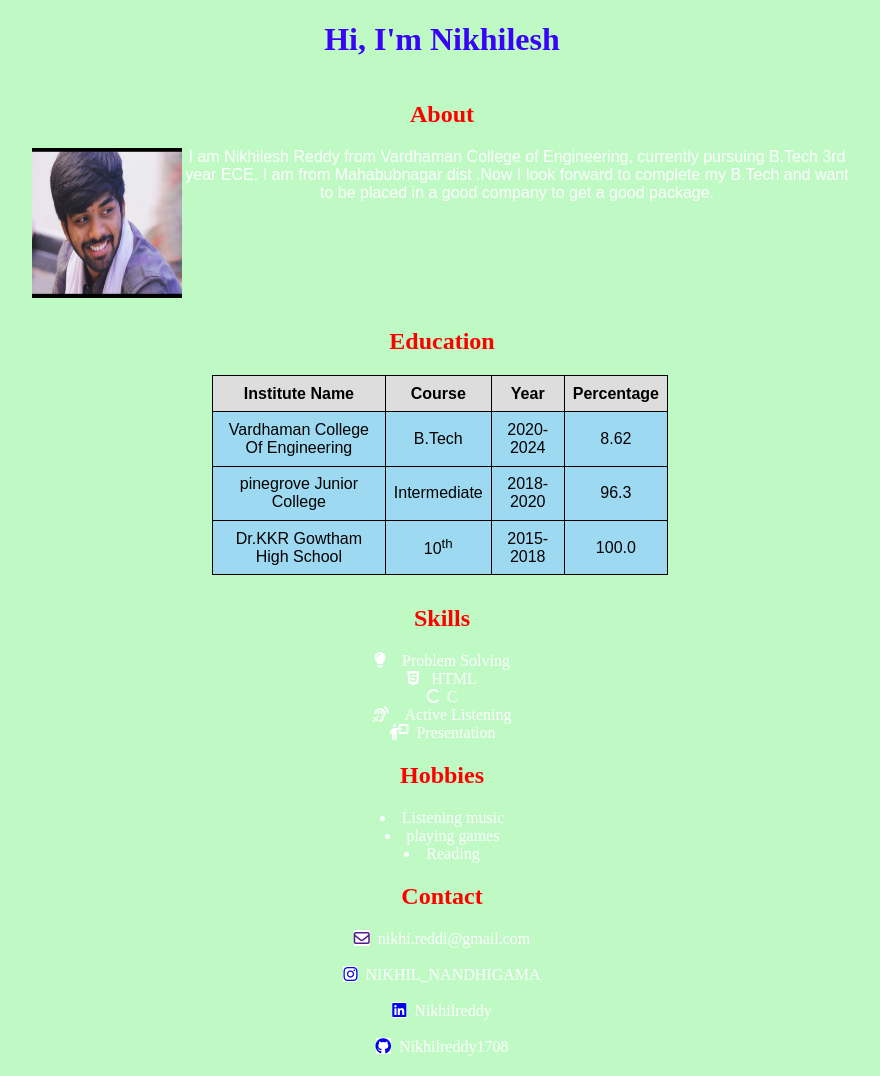
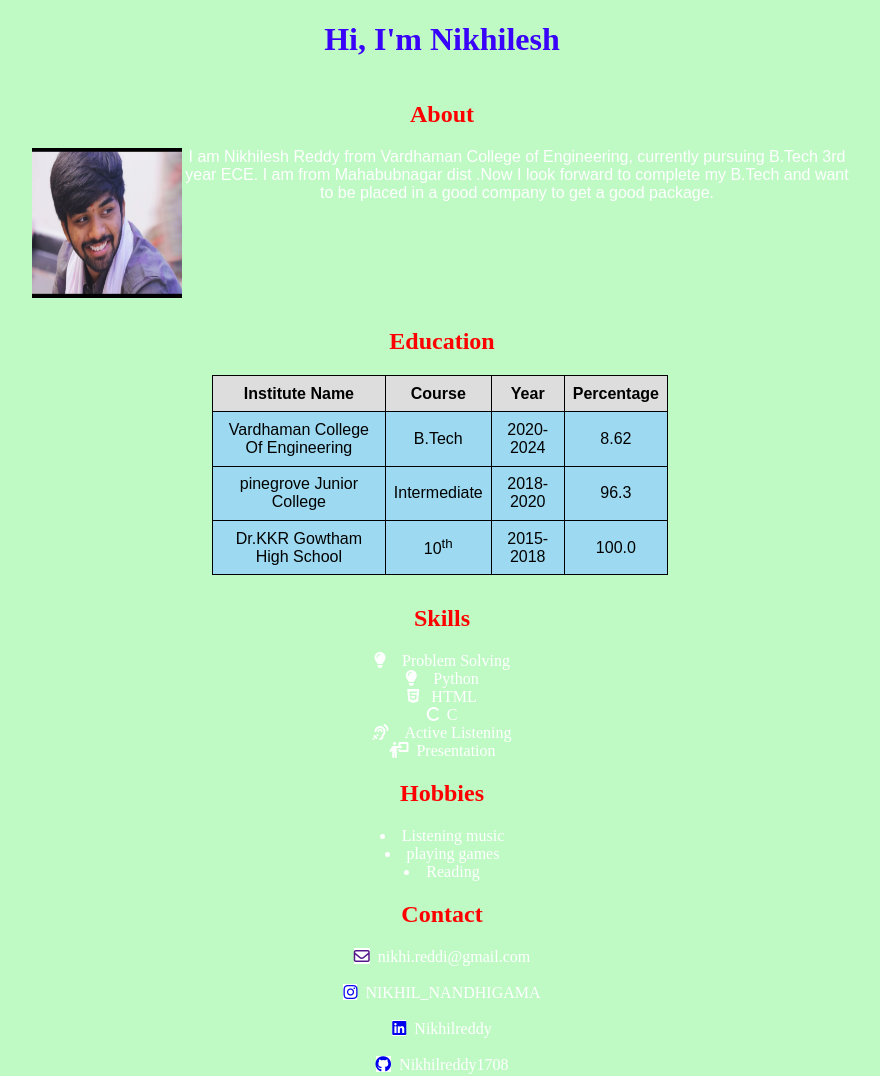
Before and after one commit to Nikhilreddy1708/portfolio, a plain HTML site: page index.html in a window 1280 px wide. Shown: the whole page, without its empty margins (198-1078 px from the left). Drawn offline with Linux system fonts and the light colour scheme.

Commit message:
Update index.html

```diff
--- a/index.html
+++ b/index.html
@@ -130,6 +130,7 @@
 	</div>
 		<h2>Skills</h2>
 		<i class="fa-sharp fa-solid fa-lightbulb"></i>&nbsp;&nbsp;&nbsp;&nbsp;Problem Solving<br>
+		<i class="fa-sharp fa-solid fa-lightbulb"></i>&nbsp;&nbsp;&nbsp;&nbsp;Python<br>
 		<i class="fa-brands fa-html5"></i>&nbsp;&nbsp;&nbsp;HTML<br>
 
 		<i class="fa-solid fa-c"></i></i></i>&nbsp;&nbsp;C<br>
```
